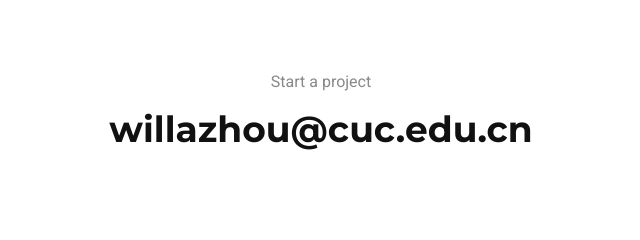
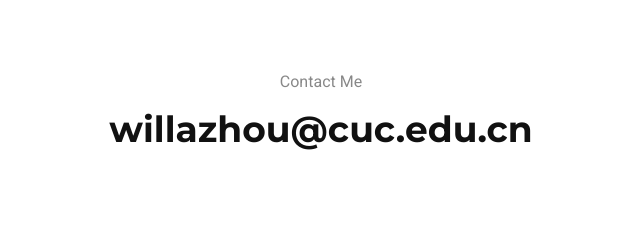
Before and after one commit to willaitsme/willaitsme, a plain HTML site: page index.html in a window 1280 px wide. Shown: the part 1889-2129 px from the top of the page, 319-959 px from the left. Drawn offline with Linux system fonts and the light colour scheme.

Commit message:
Update index.html

```diff
--- a/index.html
+++ b/index.html
@@ -366,7 +366,7 @@
 <!-- email section -->
 <section class="cta text-center clearfix">
 	<div class="container">
-		<span>Start a project</span>
+		<span>Contact Me</span>
 		<h2><a href="index.html">willazhou@cuc.edu.cn</a></h2>
 	</div>
 </section>
```
